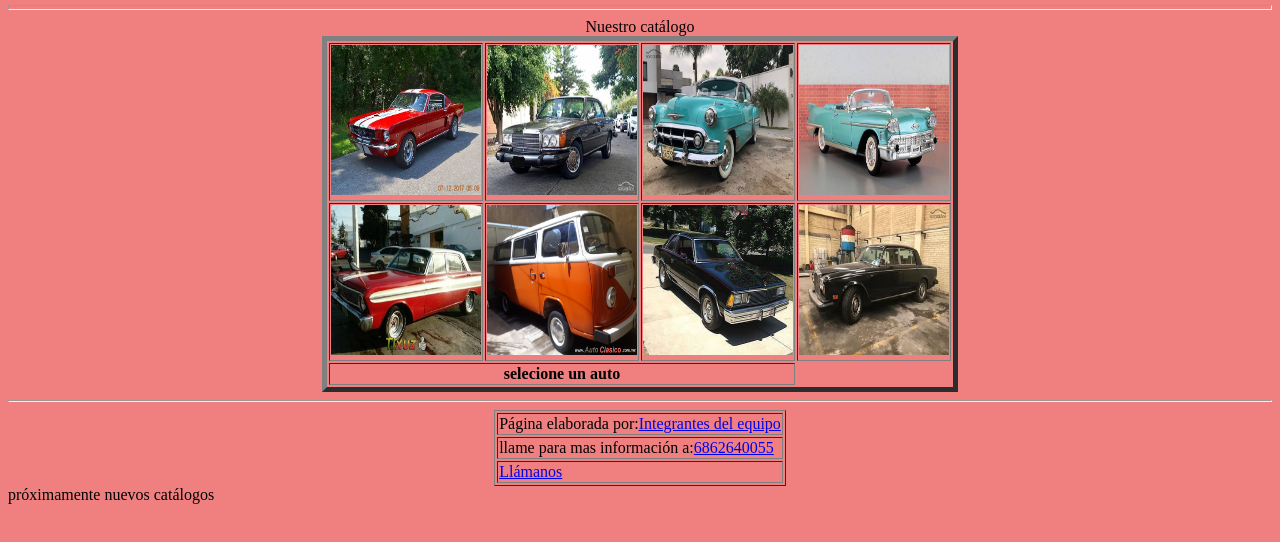
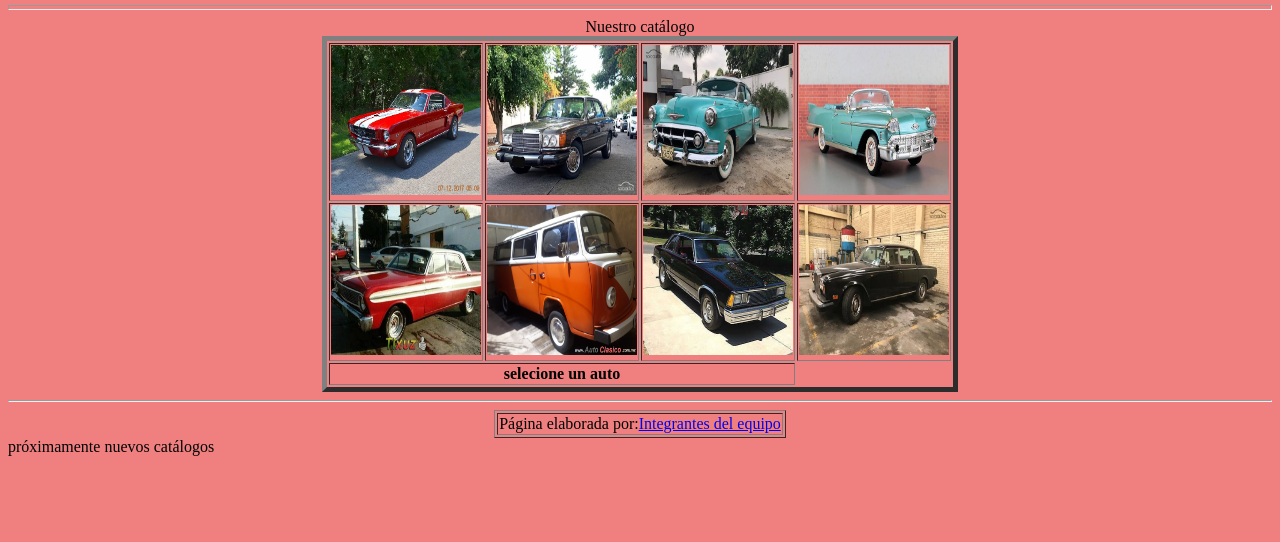
Before and after one commit to DW-01814871/parcial1, a plain HTML site: page Index.html in a window 1280 px wide. Shown: the part 238-780 px from the top of the page. Drawn offline with Linux system fonts and the light colour scheme.

Commit message:
Update Index.html

```diff
--- a/Index.html
+++ b/Index.html
@@ -43,10 +43,6 @@
 <tr>
 <td>P&aacutegina elaborada por:<a href="equipo.html">Integrantes del equipo</a></td>
 </tr>
-<tr>
-<td> llame para mas información a:<a href="equipo.html">6862640055</a></td>
-</tr>
-<td><a href="tel:6862640055p45">Llámanos</a></td>
 </table>
 <td> pr&oacute;ximamente nuevos cat&aacute;logos </td>
 </body>
```
